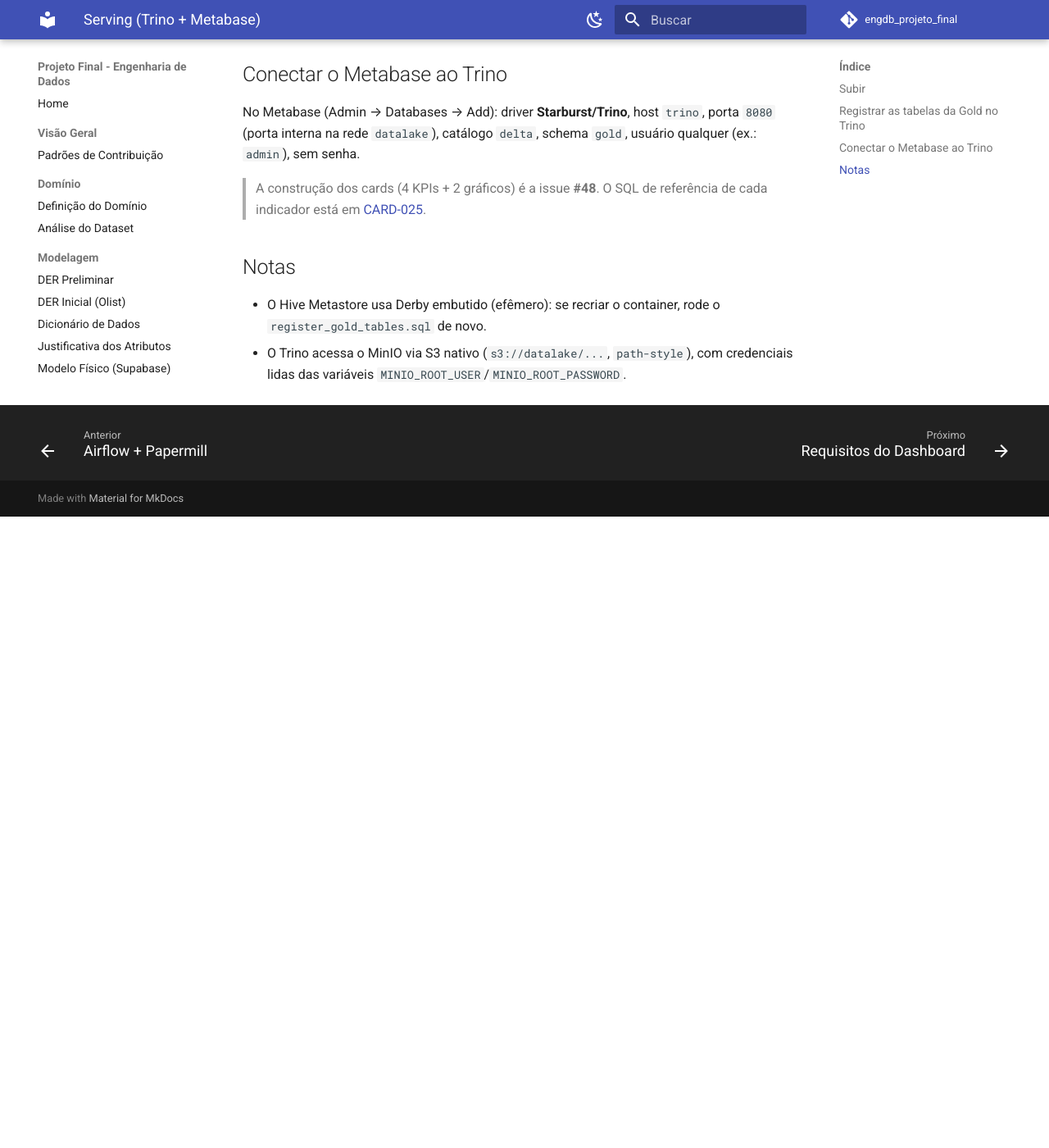
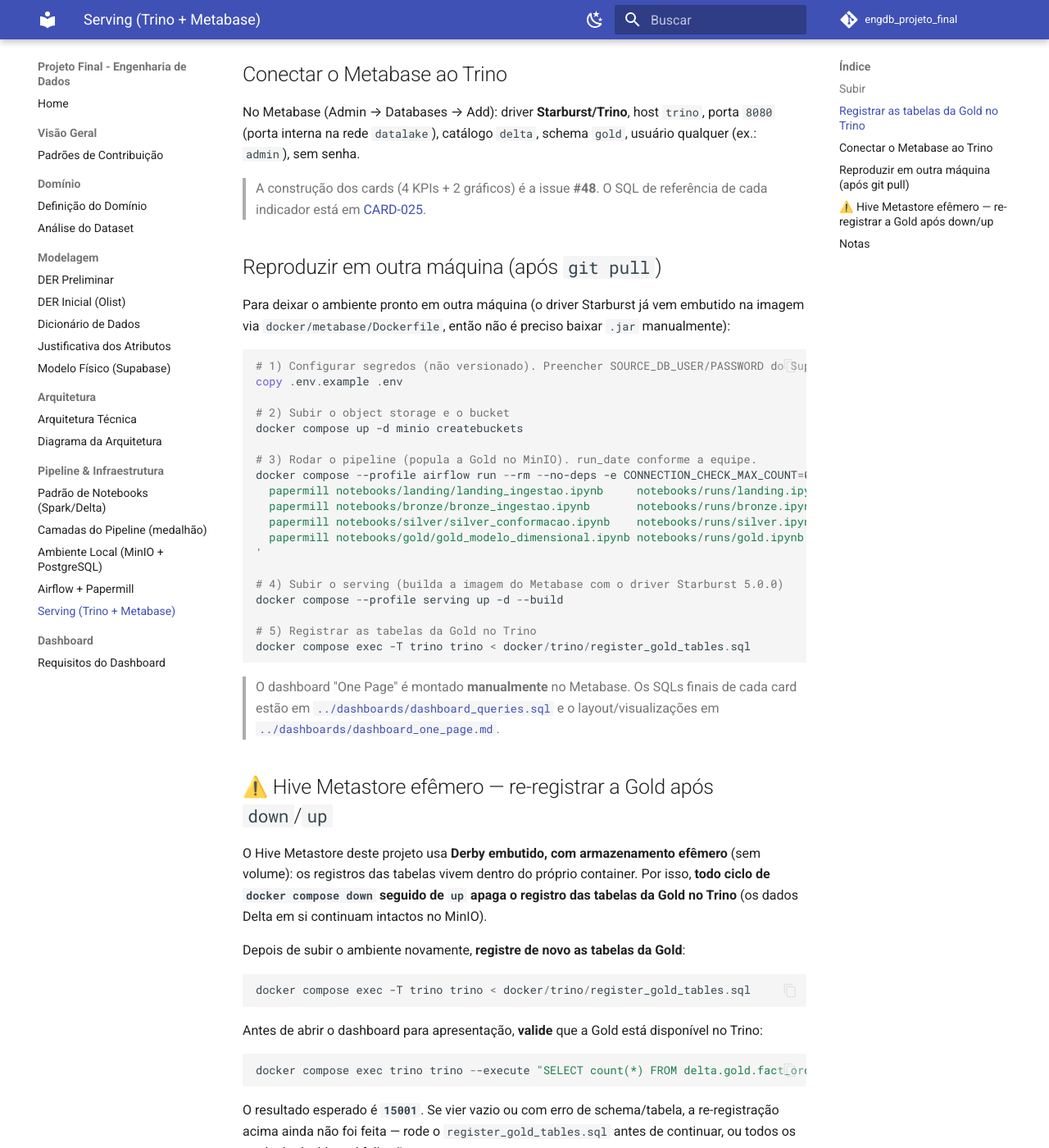
Before and after one commit to GabrielMacielZavarize/engdb_projeto_final, an MkDocs documentation site: the page built from docs/infra/serving-trino-metabase.md, in a window 1280 px wide and 1400 px high, scrolled down 1044 px. Shown: the whole window at 82% size. Built offline with MkDocs 1.6.1 and Material for MkDocs 9.7.7, drawn with Linux system fonts in a browser that asks for light colours; comment, search, counter and statistics services are not loaded; before the commit the page ends 1674 px from its top, so only the background shows below that; some of the changed text lies outside the part shown.

Commit message:
feat(dashboard): entrega dashboard One Page no Metabase (#50)

````diff
--- a/docs/infra/serving-trino-metabase.md
+++ b/docs/infra/serving-trino-metabase.md
@@ -52,9 +52,68 @@
 > referência de cada indicador está em
 > [CARD-025](../dashboards/CARD-025_especificacao_kpis_metricas.md).
 
+## Reproduzir em outra máquina (após `git pull`)
+
+Para deixar o ambiente pronto em outra máquina (o driver Starburst já vem
+embutido na imagem via `docker/metabase/Dockerfile`, então não é preciso baixar
+`.jar` manualmente):
+
+```powershell
+# 1) Configurar segredos (não versionado). Preencher SOURCE_DB_USER/PASSWORD do Supabase.
+copy .env.example .env
+
+# 2) Subir o object storage e o bucket
+docker compose up -d minio createbuckets
+
+# 3) Rodar o pipeline (popula a Gold no MinIO). run_date conforme a equipe.
+docker compose --profile airflow run --rm --no-deps -e CONNECTION_CHECK_MAX_COUNT=0 airflow bash -c '
+  papermill notebooks/landing/landing_ingestao.ipynb     notebooks/runs/landing.ipynb -p run_date 2026-06-22
+  papermill notebooks/bronze/bronze_ingestao.ipynb       notebooks/runs/bronze.ipynb  -p run_date 2026-06-22
+  papermill notebooks/silver/silver_conformacao.ipynb    notebooks/runs/silver.ipynb
+  papermill notebooks/gold/gold_modelo_dimensional.ipynb notebooks/runs/gold.ipynb    -p run_date 2026-06-22
+'
+
+# 4) Subir o serving (builda a imagem do Metabase com o driver Starburst 5.0.0)
+docker compose --profile serving up -d --build
+
+# 5) Registrar as tabelas da Gold no Trino
+docker compose exec -T trino trino < docker/trino/register_gold_tables.sql
+```
+
+> O dashboard "One Page" é montado **manualmente** no Metabase. Os SQLs finais
+> de cada card estão em [`../dashboards/dashboard_queries.sql`](../dashboards/dashboard_queries.sql)
+> e o layout/visualizações em [`../dashboards/dashboard_one_page.md`](../dashboards/dashboard_one_page.md).
+
+## ⚠️ Hive Metastore efêmero — re-registrar a Gold após `down`/`up`
+
+O Hive Metastore deste projeto usa **Derby embutido, com armazenamento efêmero**
+(sem volume): os registros das tabelas vivem dentro do próprio container. Por
+isso, **todo ciclo de `docker compose down` seguido de `up` apaga o registro das
+tabelas da Gold no Trino** (os dados Delta em si continuam intactos no MinIO).
+
+Depois de subir o ambiente novamente, **registre de novo as tabelas da Gold**:
+
+```powershell
+docker compose exec -T trino trino < docker/trino/register_gold_tables.sql
+```
+
+Antes de abrir o dashboard para apresentação, **valide** que a Gold está
+disponível no Trino:
+
+```powershell
+docker compose exec trino trino --execute "SELECT count(*) FROM delta.gold.fact_orders"
+```
+
+O resultado esperado é **`15001`**. Se vier vazio ou com erro de schema/tabela,
+a re-registração acima ainda não foi feita — rode o `register_gold_tables.sql`
+antes de continuar, ou todos os cards do dashboard falharão.
+
 ## Notas
 
 - O Hive Metastore usa Derby embutido (efêmero): se recriar o container, rode o
   `register_gold_tables.sql` de novo.
+- O driver Starburst/Trino do Metabase é baixado no build da imagem
+  (`docker/metabase/Dockerfile`, release **5.0.0** = linha Metabase 0.50.x);
+  não versionamos o `.jar`.
 - O Trino acessa o MinIO via S3 nativo (`s3://datalake/...`, `path-style`),
   com credenciais lidas das variáveis `MINIO_ROOT_USER`/`MINIO_ROOT_PASSWORD`.
````
Also changed, not shown: docker-compose.yml (+7 -1 lines), docs/dashboards/dashboard_one_page.md (added, +80 -0 lines), docs/dashboards/evidencias/dashboard_olist_one_page.png (added), 4 other files.
